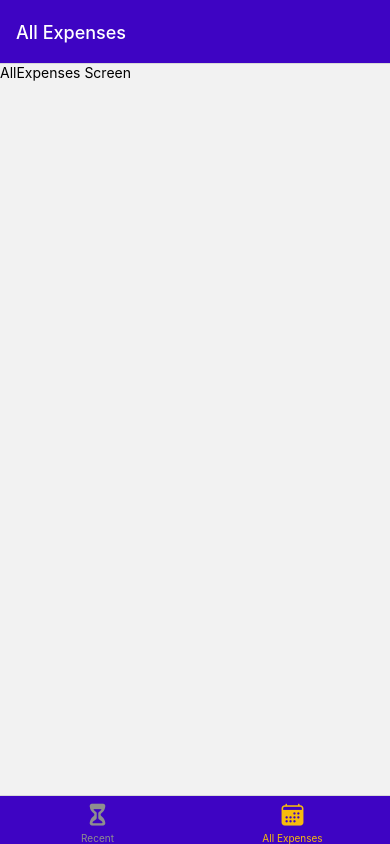
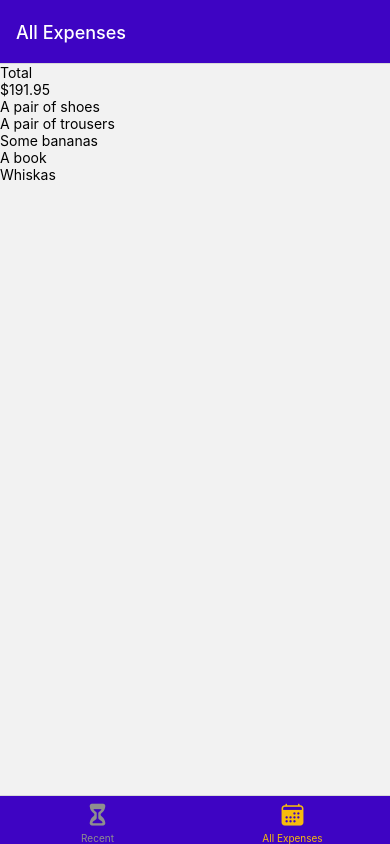
Before and after one commit to solidbaki/ExpenseTracker, a React Native app: screen /AllExpenses in a window 390 px wide. Built offline with nearby package versions, Linux system fonts and the light colour scheme.

Commit message:
Expenses components, lists, dummy data added

```diff
--- /dev/null
+++ b/components/ExpensesOutput/ExpensesList.js
@@ -0,0 +1,17 @@
+import { FlatList, Text } from "react-native";
+
+const renderExpenseItem = (itemData) => {
+  return <Text>{itemData.item.description}</Text>;
+};
+
+const ExpensesList = ({ expenses }) => {
+  return (
+    <FlatList
+      data={expenses}
+      renderItem={renderExpenseItem}
+      keyExtractor={(item) => item.id}
+    />
+  );
+};
+
+export default ExpensesList;
--- /dev/null
+++ b/components/ExpensesOutput/ExpensesOutput.js
@@ -0,0 +1,47 @@
+import { View, Text, FlatList } from "react-native";
+import ExpensesList from "./ExpensesList";
+import ExpensesSummary from "./ExpensesSummary";
+
+const DUMMY_EXPENSES = [
+  {
+    id: "e1",
+    description: "A pair of shoes",
+    amount: 59.99,
+    date: new Date("2021-12-19"),
+  },
+  {
+    id: "e2",
+    description: "A pair of trousers",
+    amount: 99.99,
+    date: new Date("2022-12-30"),
+  },
+  {
+    id: "e3",
+    description: "Some bananas",
+    amount: 9.99,
+    date: new Date("2022-05-15"),
+  },
+  {
+    id: "e4",
+    description: "A book",
+    amount: 8.99,
+    date: new Date("2022-06-08"),
+  },
+  {
+    id: "e5",
+    description: "Whiskas",
+    amount: 12.99,
+    date: new Date("2022-08-01"),
+  },
+];
+
+const ExpensesOutput = ({ expenses, expensesPeriod }) => {
+  return (
+    <View>
+      <ExpensesSummary expenses={DUMMY_EXPENSES} periodName={expensesPeriod} />
+      <ExpensesList expenses={DUMMY_EXPENSES}/>
+    </View>
+  );
+};
+
+export default ExpensesOutput;
--- /dev/null
+++ b/components/ExpensesOutput/ExpensesSummary.js
@@ -0,0 +1,16 @@
+import { View, Text } from "react-native";
+
+const ExpensesSummary = ({ expenses, periodName }) => {
+  const expensesSum = expenses.reduce((sum, expense) => {
+    return sum + expense.amount;
+  }, 0);
+
+  return (
+    <View>
+      <Text>{periodName}</Text>
+      <Text>${expensesSum.toFixed(2)}</Text>
+    </View>
+  );
+};
+
+export default ExpensesSummary;
--- a/screens/AllExpenses.js
+++ b/screens/AllExpenses.js
@@ -1,7 +1,7 @@
-import { Text } from "react-native";
+import ExpensesOutput from "../components/ExpensesOutput/ExpensesOutput";
 
 const AllExpenses = () => {
-  return <Text>AllExpenses Screen</Text>;
+  return <ExpensesOutput expensesPeriod={"Total"}/>;
 };
 
 export default AllExpenses;
--- a/screens/RecentExpenses.js
+++ b/screens/RecentExpenses.js
@@ -1,7 +1,7 @@
-import { Text } from "react-native";
+import ExpensesOutput from "../components/ExpensesOutput/ExpensesOutput";
 
 const RecentExpenses = () => {
-  return <Text>RecentExpenses Screen</Text>;
+  return <ExpensesOutput expensesPeriod={"Last 7 Days"} />;
 };
 
 export default RecentExpenses;
```
